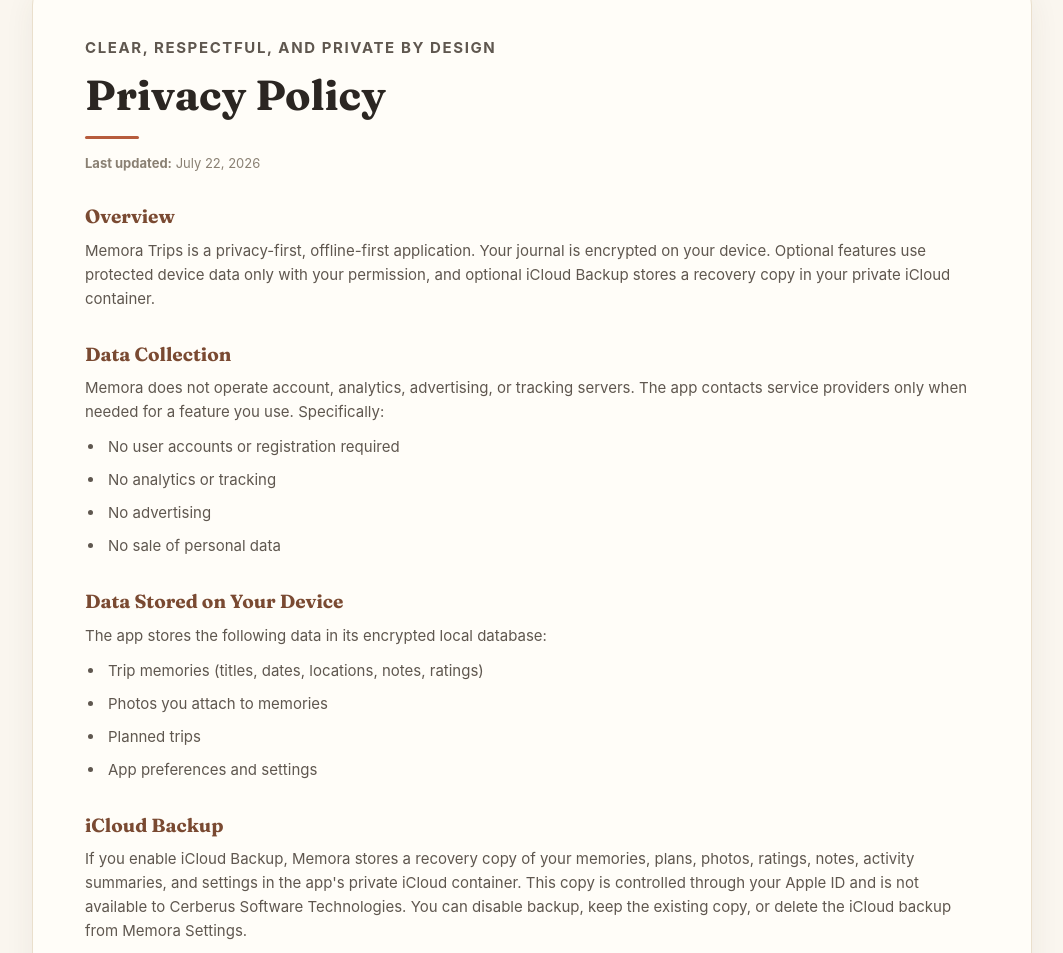
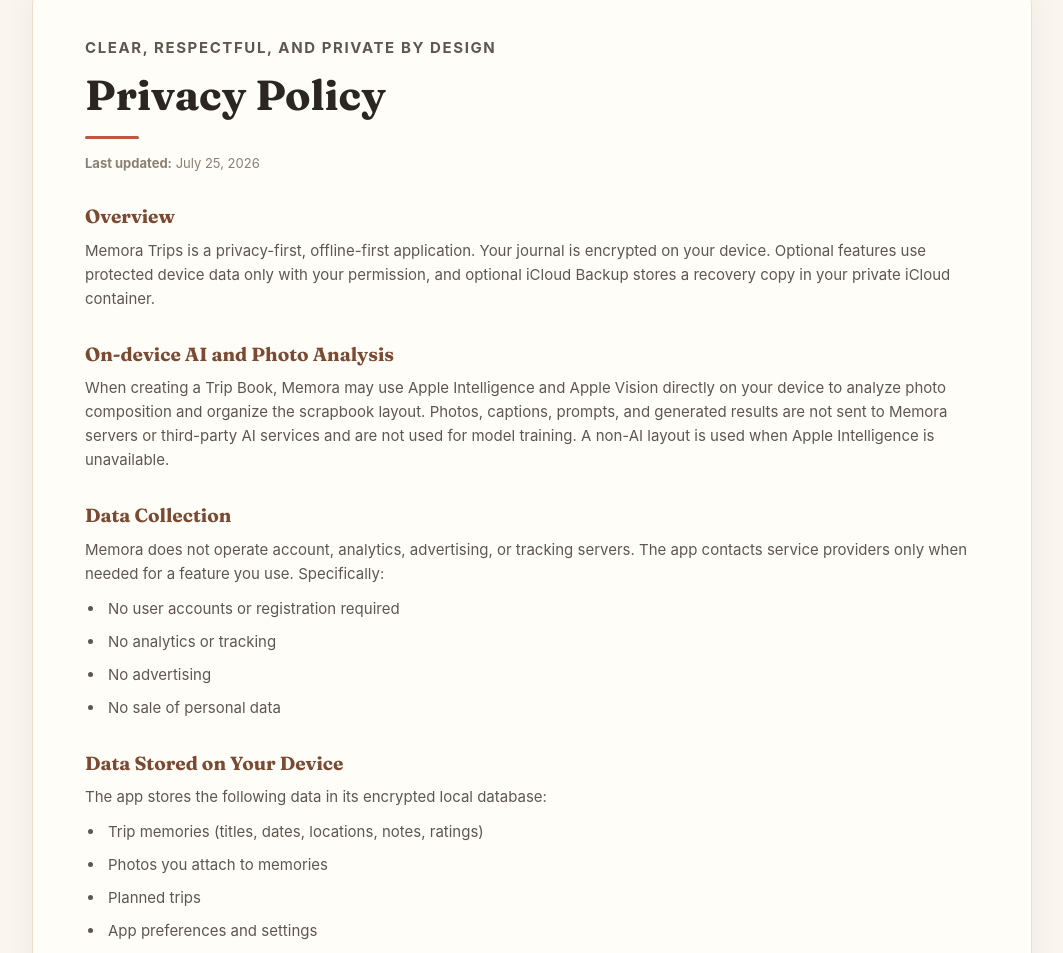
Before and after one commit to sergiOO7/memora-public, a plain HTML site: page index.html in a window 1280 px wide. Shown: the part 3499-4452 px from the top of the page, without its empty margins (108-1171 px from the left). Drawn offline with Linux system fonts and the light colour scheme.

Commit message:
Document on-device AI privacy

```diff
--- a/index.html
+++ b/index.html
@@ -1286,7 +1286,7 @@
           <p class="eyebrow">Clear, respectful, and private by design</p>
           <h2>Privacy Policy</h2>
           <p class="policy-date">
-            <strong>Last updated:</strong> July 22, 2026
+            <strong>Last updated:</strong> July 25, 2026
           </p>
 
           <h3>Overview</h3>
@@ -1295,6 +1295,16 @@
             journal is encrypted on your device. Optional features use protected
             device data only with your permission, and optional iCloud Backup
             stores a recovery copy in your private iCloud container.
+          </p>
+
+          <h3>On-device AI and Photo Analysis</h3>
+          <p>
+            When creating a Trip Book, Memora may use Apple Intelligence and
+            Apple Vision directly on your device to analyze photo composition
+            and organize the scrapbook layout. Photos, captions, prompts, and
+            generated results are not sent to Memora servers or third-party AI
+            services and are not used for model training. A non-AI layout is
+            used when Apple Intelligence is unavailable.
           </p>
 
           <h3>Data Collection</h3>
```
